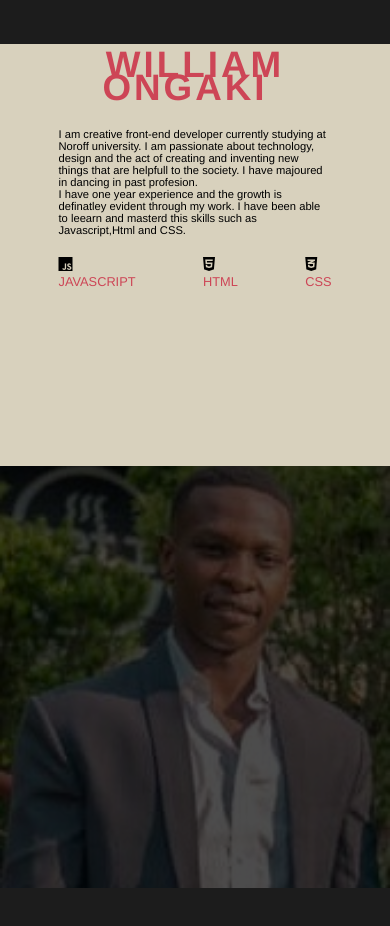
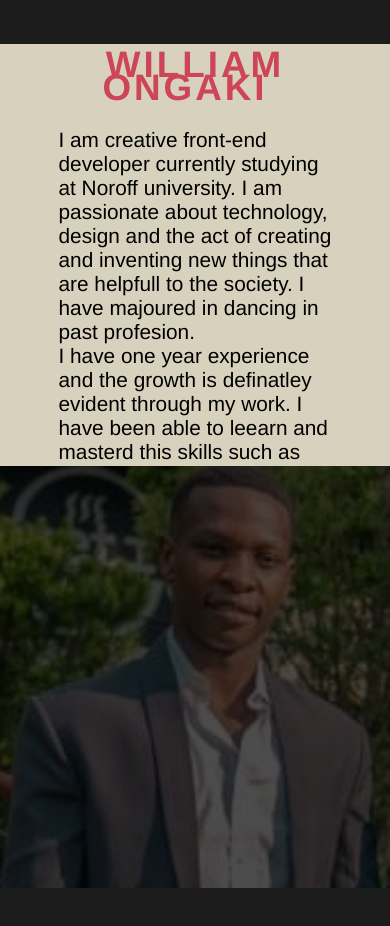
Before and after one commit to willyongaks/Portfolio, a plain HTML site: page index.html in a window 390 px wide. Shown: the part 800-1726 px from the top of the page. Drawn offline with Linux system fonts and the light colour scheme.

Commit message:
Update style.css

```diff
--- a/Css/style.css
+++ b/Css/style.css
@@ -214,7 +214,7 @@ nav{
 
 .icons{
     position: relative;
-    top: 20px;
+    top: 10em;
     display: flex;
     justify-content: space-between;
     align-items: center;
@@ -461,6 +461,10 @@ contact section
     .about_info .top_name, .bottom_name{
         font-size: 2.3em;
     }
+
+    .about p{
+        font-size: 1.3em;
+    }
     .bottom_name {
         position: relative;
         bottom: 19px;
```
